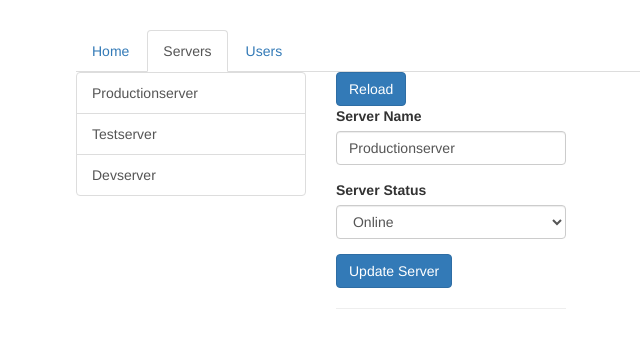
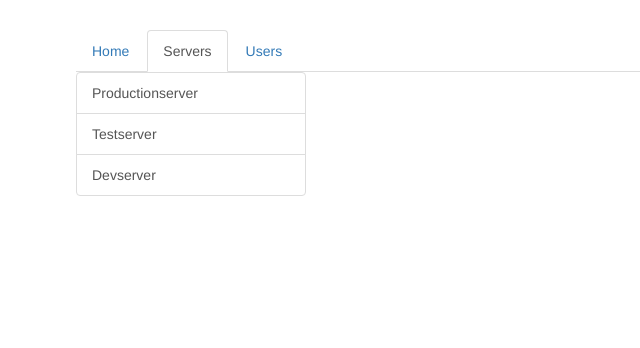
Before and after one commit to Aseelaldallal/Routing_Basics, an Angular app: page /servers in a window 1280 px wide. Shown: the top 348 px of the page, without its empty margins (189-829 px from the left). Built offline with nearby package versions, Linux system fonts and the light colour scheme.

Commit message:
add router outlet for child routes

```diff
--- a/src/app/servers/servers.component.html
+++ b/src/app/servers/servers.component.html
@@ -13,9 +13,6 @@
     </div>
   </div>
   <div class="col-xs-12 col-sm-4">
-    <button class="btn btn-primary" (click)="onReload()">Reload</button>
-    <app-edit-server></app-edit-server>
-    <hr>
-    <!-- <app-server></app-server> -->
+    <router-outlet></router-outlet>
   </div>
 </div>
```
